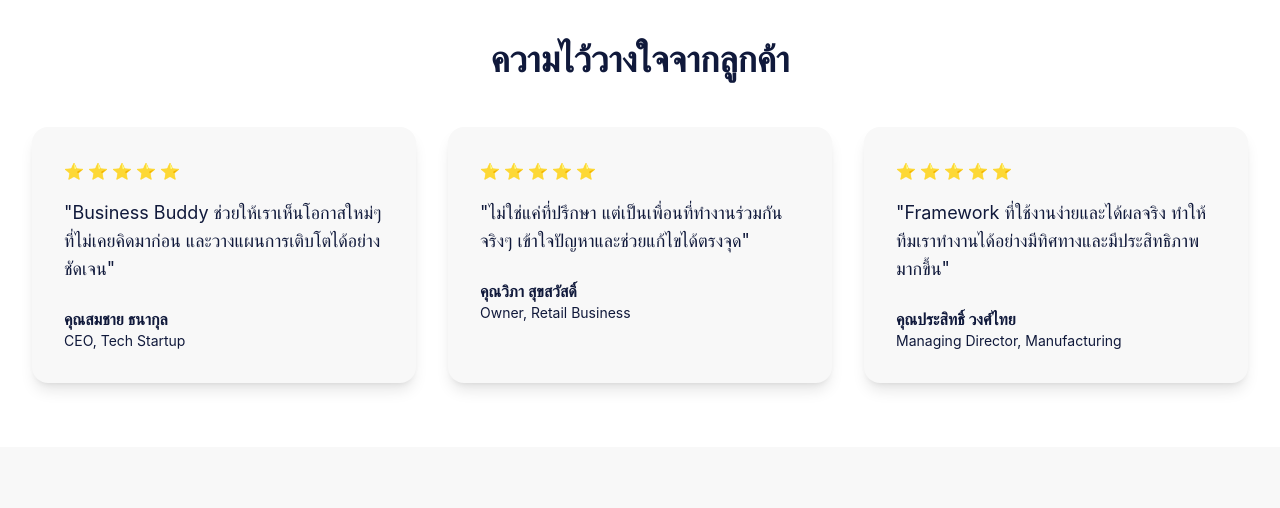
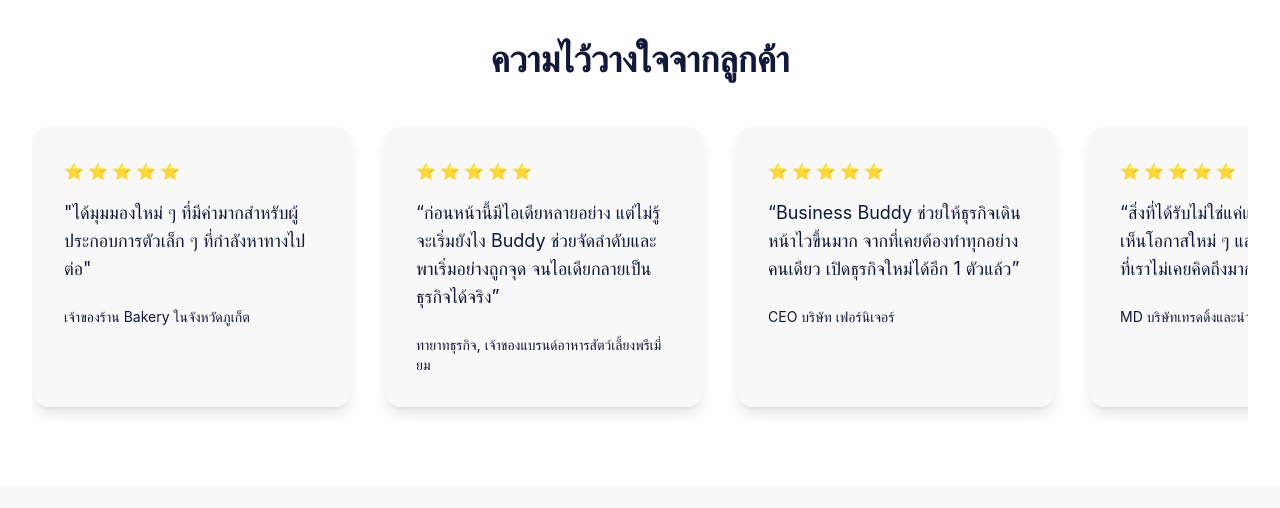
Before and after one commit to Putthipat-L/BizBud, a plain HTML site: page index.html in a window 1280 px wide. Shown: the part 4280-4788 px from the top of the page. Drawn offline with nearby package versions, Linux system fonts and the light colour scheme.

Commit message:
Add custom favicon and update index.html

```diff
--- a/index.html
+++ b/index.html
@@ -4,6 +4,7 @@
   <meta charset="UTF-8">
   <meta name="viewport" content="width=device-width, initial-scale=1.0">
   <title>Business Buddy - Your Growth Partner</title>
+  <link rel="icon" href="assets/images/favicon.png" type="image/png">
   <script src="/_sdk/element_sdk.js"></script>
   <script src="https://cdn.tailwindcss.com"></script>
   <style>
@@ -418,7 +419,7 @@
         <div class="w-full lg:w-2/5 flex flex-col items-center gap-4">
          <div class="w-full aspect-square rounded-2xl overflow-hidden" style="background-color: #ffffff; border: 3px solid #fac026;">
           <img src="assets/images/buddytosurvive.jpg" alt="Buddy to Survive" class="w-full h-full object-cover">
-         </div><button class="w-full px-6 py-3 text-white font-bold rounded-lg transition-all hover:opacity-90" style="background-color: #fac026;"> survive กับ Buddy </button>
+         </div><button class="w-full px-6 py-3 text-white font-bold rounded-lg transition-all hover:opacity-90" style="background-color: #fac026;"> Survive กับ Buddy </button>
         </div>
 
     </div>
@@ -496,30 +497,68 @@
 <section id="testimonials" class="py-16 px-8" style="background-color: #ffffff;">
     <div class="max-w-7xl mx-auto">
         <h2 class="text-3xl lg:text-4xl font-bold text-center mb-12" style="color: #10193b;">ความไว้วางใจจากลูกค้า</h2>
-    <div class="grid grid-cols-1 md:grid-cols-3 gap-8">
-     <div class="p-8 rounded-2xl shadow-lg" style="background-color: #f8f8f8;">
-      <div class="flex gap-1 mb-4"><span style="color: #fac026;">⭐</span> <span style="color: #fac026;">⭐</span> <span style="color: #fac026;">⭐</span> <span style="color: #fac026;">⭐</span> <span style="color: #fac026;">⭐</span>
+
+        <div class="relative">
+            <div class="flex overflow-x-scroll snap-x space-x-8 pb-4 scrollbar-hide">
+
+                <div class="flex-shrink-0 w-80 snap-start p-8 rounded-2xl shadow-lg" style="background-color: #f8f8f8;">
+                <div class="flex gap-1 mb-4"><span style="color: #fac026;">⭐</span> <span style="color: #fac026;">⭐</span> <span style="color: #fac026;">⭐</span> <span style="color: #fac026;">⭐</span> <span style="color: #fac026;">⭐</span></div>
+                <p class="mb-6 text-lg" style="color: #10193b;">"ได้มุมมองใหม่ ๆ ที่มีค่ามากสำหรับผู้ประกอบการตัวเล็ก ๆ ที่กำลังหาทางไปต่อ"</p>
+
+                <p class="text-sm" style="color: #10193b;">เจ้าของร้าน Bakery ในจังหวัดภูเก็ต</p>
             </div>
-      <p class="mb-6 text-lg" style="color: #10193b;">"Business Buddy ช่วยให้เราเห็นโอกาสใหม่ๆ ที่ไม่เคยคิดมาก่อน และวางแผนการเติบโตได้อย่างชัดเจน"</p>
-      <p class="font-semibold" style="color: #10193b;">คุณสมชาย ธนากุล</p>
-      <p class="text-sm" style="color: #10193b;">CEO, Tech Startup</p>
+
+            <div class="flex-shrink-0 w-80 snap-start p-8 rounded-2xl shadow-lg" style="background-color: #f8f8f8;">
+                <div class="flex gap-1 mb-4"><span style="color: #fac026;">⭐</span> <span style="color: #fac026;">⭐</span> <span style="color: #fac026;">⭐</span> <span style="color: #fac026;">⭐</span> <span style="color: #fac026;">⭐</span></div>
+                <p class="mb-6 text-lg" style="color: #10193b;">“ก่อนหน้านี้มีไอเดียหลายอย่าง แต่ไม่รู้จะเริ่มยังไง Buddy ช่วยจัดลำดับและพาเริ่มอย่างถูกจุด จนไอเดียกลายเป็นธุรกิจได้จริง”</p>
+
+                <p class="text-sm" style="color: #10193b;">ทายาทธุรกิจ, เจ้าของแบรนด์อาหารสัตว์เลี้ยงพรีเมี่ยม</p>
             </div>
-     <div class="p-8 rounded-2xl shadow-lg" style="background-color: #f8f8f8;">
-      <div class="flex gap-1 mb-4"><span style="color: #fac026;">⭐</span> <span style="color: #fac026;">⭐</span> <span style="color: #fac026;">⭐</span> <span style="color: #fac026;">⭐</span> <span style="color: #fac026;">⭐</span>
+
+            <div class="flex-shrink-0 w-80 snap-start p-8 rounded-2xl shadow-lg" style="background-color: #f8f8f8;">
+                <div class="flex gap-1 mb-4"><span style="color: #fac026;">⭐</span> <span style="color: #fac026;">⭐</span> <span style="color: #fac026;">⭐</span> <span style="color: #fac026;">⭐</span> <span style="color: #fac026;">⭐</span></div>
+                <p class="mb-6 text-lg" style="color: #10193b;">“Business Buddy ช่วยให้ธุรกิจเดินหน้าไวขึ้นมาก จากที่เคยต้องทำทุกอย่างคนเดียว เปิดธุรกิจใหม่ได้อีก 1 ตัวแล้ว”</p>
+
+                <p class="text-sm" style="color: #10193b;">CEO บริษัท เฟอร์นิเจอร์</p>
             </div>
-      <p class="mb-6 text-lg" style="color: #10193b;">"ไม่ใช่แค่ที่ปรึกษา แต่เป็นเพื่อนที่ทำงานร่วมกันจริงๆ เข้าใจปัญหาและช่วยแก้ไขได้ตรงจุด"</p>
-      <p class="font-semibold" style="color: #10193b;">คุณวิภา สุขสวัสดิ์</p>
-      <p class="text-sm" style="color: #10193b;">Owner, Retail Business</p>
+
+            <div class="flex-shrink-0 w-80 snap-start p-8 rounded-2xl shadow-lg" style="background-color: #f8f8f8;">
+                <div class="flex gap-1 mb-4"><span style="color: #fac026;">⭐</span> <span style="color: #fac026;">⭐</span> <span style="color: #fac026;">⭐</span> <span style="color: #fac026;">⭐</span> <span style="color: #fac026;">⭐</span></div>
+                <p class="mb-6 text-lg" style="color: #10193b;">“สิ่งที่ได้รับไม่ใช่แค่แผน แต่คือการมองเห็นโอกาสใหม่ ๆ และรู้จักปิดความเสี่ยงที่เราไม่เคยคิดถึงมาก่อน”</p>
+
+                <p class="text-sm" style="color: #10193b;">MD บริษัทเทรดดิ้งและนำเข้าสินค้าเกาหลี</p>
             </div>
-     <div class="p-8 rounded-2xl shadow-lg" style="background-color: #f8f8f8;">
-      <div class="flex gap-1 mb-4"><span style="color: #fac026;">⭐</span> <span style="color: #fac026;">⭐</span> <span style="color: #fac026;">⭐</span> <span style="color: #fac026;">⭐</span> <span style="color: #fac026;">⭐</span>
+
+            <div class="flex-shrink-0 w-80 snap-start p-8 rounded-2xl shadow-lg" style="background-color: #f8f8f8;">
+                <div class="flex gap-1 mb-4"><span style="color: #fac026;">⭐</span> <span style="color: #fac026;">⭐</span> <span style="color: #fac026;">⭐</span> <span style="color: #fac026;">⭐</span> <span style="color: #fac026;">⭐</span></div>
+                <p class="mb-6 text-lg" style="color: #10193b;">"ตันมาหลายปี จนได้ Buddy มาช่วยพาออกจากกรอบเก่า ๆ ทดลองสิ่งใหม่ ๆ แล้วเห็นผลจริงภายในไม่กี่เดือน"</p>
+
+                <p class="text-sm" style="color: #10193b;">CEO บริษัท เครื่องใช้ไฟฟ้าและโซล่าเซลล์</p>
             </div>
-      <p class="mb-6 text-lg" style="color: #10193b;">"Framework ที่ใช้งานง่ายและได้ผลจริง ทำให้ทีมเราทำงานได้อย่างมีทิศทางและมีประสิทธิภาพมากขึ้น"</p>
-      <p class="font-semibold" style="color: #10193b;">คุณประสิทธิ์ วงศ์ไทย</p>
-      <p class="text-sm" style="color: #10193b;">Managing Director, Manufacturing</p>
+
+            <div class="flex-shrink-0 w-80 snap-start p-8 rounded-2xl shadow-lg" style="background-color: #f8f8f8;">
+                <div class="flex gap-1 mb-4"><span style="color: #fac026;">⭐</span> <span style="color: #fac026;">⭐</span> <span style="color: #fac026;">⭐</span> <span style="color: #fac026;">⭐</span> <span style="color: #fac026;">⭐</span></div>
+                <p class="mb-6 text-lg" style="color: #10193b;">“Business Buddy เข้าใจธุรกิจของเราจริง ๆ และไม่ใช่แค่ที่ปรึกษาที่วางแผนให้ แต่เป็นทีมที่ลงมือทำจนเห็นผลลัพธ์ชัดเจน”</p>
+
+                <p class="text-sm" style="color: #10193b;">เจ้าของธุรกิจบริการทำความสะอาดและช่างซ่อมบำรุง</p>
             </div>
+
+            <div class="flex-shrink-0 w-80 snap-start p-8 rounded-2xl shadow-lg" style="background-color: #f8f8f8;">
+                <div class="flex gap-1 mb-4"><span style="color: #fac026;">⭐</span> <span style="color: #fac026;">⭐</span> <span style="color: #fac026;">⭐</span> <span style="color: #fac026;">⭐</span> <span style="color: #fac026;">⭐</span></div>
+                <p class="mb-6 text-lg" style="color: #10193b;">“สิ่งที่คิดว่ายาก กลายเป็นจริงได้เพราะมี Buddy อยู่ข้าง ๆ”</p>
+                <p class="text-sm" style="color: #10193b;">เจ้าของธุรกิจตัวแทนจำหน่ายแบรนด์ระดับโลก</p>
             </div>
+
+            <div class="flex-shrink-0 w-80 snap-start p-8 rounded-2xl shadow-lg" style="background-color: #f8f8f8;">
+                <div class="flex gap-1 mb-4"><span style="color: #fac026;">⭐</span> <span style="color: #fac026;">⭐</span> <span style="color: #fac026;">⭐</span> <span style="color: #fac026;">⭐</span> <span style="color: #fac026;">⭐</span></div>
+                <p class="mb-6 text-lg" style="color: #10193b;">“Buddy ช่วยให้ธุรกิจของเรายอดขายเพิ่มขึ้นจริง ประทับใจมากครับ”</p>
+
+                <p class="text-sm" style="color: #10193b;">ทายาทธุรกิจอาหาร</p>
             </div>
+
+            </div>
+
+</section>
   </section><!-- Success Stories Section -->
   <section id="success" class="py-16 px-8" style="background-color: #f8f8f8;">
    <div class="max-w-7xl mx-auto">
@@ -594,19 +633,14 @@
       <div class="flex items-start gap-4"><span class="text-3xl">📧</span>
        <div>
         <p class="font-semibold mb-1">Email</p>
-        <p id="contact-email-display" class="opacity-90">putthipat.lapat@gmail.com</p>
+        <p id="contact-email-display" class="opacity-90">bizbuddythailand@gmail.com</p>
        </div>
       </div>
-      <div class="flex items-start gap-4"><span class="text-3xl">📱</span>
-       <div>
-        <p class="font-semibold mb-1">LINE Official</p>
-        <p class="opacity-90">@683caaks</p>
-       </div>
-      </div>
+
       <div class="flex items-start gap-4"><span class="text-3xl">☎️</span>
        <div>
         <p class="font-semibold mb-1">โทรศัพท์</p>
-        <p class="opacity-90">09-9145-9642</p>
+        <p class="opacity-90">09-2445-5989</p>
        </div>
       </div>
      </div>
```
Also changed, not shown: assets/images/favicon.png (added), 2 other files. Lines whose indentation alone changed are shown as unchanged.
